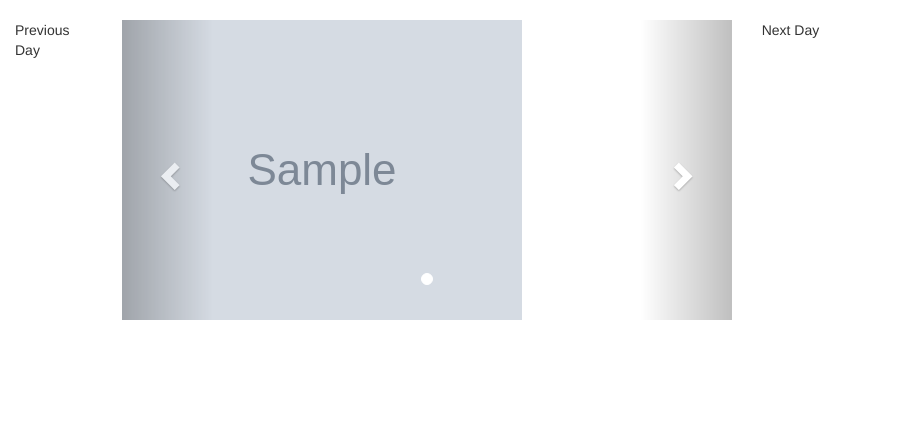
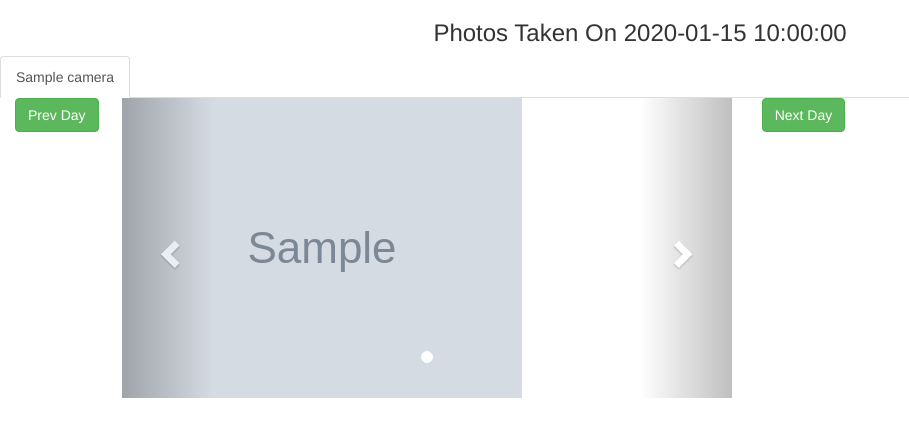
Before and after one commit to ShivonQ/Mars_Rover, a Flask app: template templates/photos.html in a window 1280 px wide. Shown: the part 52-489 px from the top of the page, without its empty margins (0-909 px from the left). Run offline with Flask 2, Linux system fonts and the light colour scheme; the template is opened without the code that fills it: most values are stand-ins (such as "Sample title", 1, 10 or a date in 2020); grey boxes marked "Sample" are stand-in pictures; some libraries are stand-ins or nearby versions.

Commit message:
New Branch for Cleanup. DB is gone, prev/next buttons in the works

```diff
--- a/templates/photos.html
+++ b/templates/photos.html
@@ -1,17 +1,55 @@
 {% extends 'base.html' %}
 {% block content %}
+<h3 style="text-align: center">Photos Taken On {{ date }} </h3>
+
+{#    <ul class="nav nav-tabs">
+  <li class="active"><a data-toggle="tab" href="#home">Home</a></li>
+  <li><a data-toggle="tab" href="#menu1">Menu 1</a></li>
+  <li><a data-toggle="tab" href="#menu2">Menu 2</a></li>
+</ul>
+
+<div class="tab-content">
+  <div id="home" class="tab-pane fade in active">
+    <h3>HOME</h3>
+    <p>Some content.</p>
+  </div>
+  <div id="menu1" class="tab-pane fade">
+    <h3>Menu 1</h3>
+    <p>Some content in menu 1.</p>
+  </div>
+  <div id="menu2" class="tab-pane fade">
+    <h3>Menu 2</h3>
+    <p>Some content in menu 2.</p>
+  </div>
+</div>#}
+    <ul class="nav nav-tabs">
+    {% if photos|length > 0 %}
+        {% for camera in photos %}
+            {% if loop.index0 == 0 %}
+                <li class="active"> <a data-toggle="tab" href="#{{ camera.cam_name }}-image-carousel">{{ camera.cam_name }}</a></li>
+            {% elif loop.index0 >= 1 %}
+                <li><a data-toggle="tab" href="#{{ camera.cam_name }}-image-carousel">{{ camera.cam_name }}</a></li>
+            {% endif %}
+        {% endfor %}
+    {% endif %}
+    </ul>
+
+    <div id="prev_div" class="col-sm-1">
+        <p id="prev_day" class="btn btn-success">Prev Day</p>
+    </div>
 
         <!-- Wrapper for slides -->
-    <div id="prev_div" class="col-sm-1">
-        <p id="prev_day">Previous Day</p>
-    </div>
-
-        <div id="allImages" class="col-sm-6">
+        <div id="allImages" class="col-sm-6 tab-content">
             {% if photos|length > 0 %}
                 {% for camera in photos %}
                     {#        MAKE ALL IMAGES INTO DIVS WITH CLASS NAME = camera['cam_name'] #}
                     {#                    THIS SHOULD MAKE A CAROUSELF FOR EACH CAMERA AND NAME IT IN THE CLASS #}
-                    <div id="{{ camera.cam_name }}-image-carousel" class="carousel slide {{ camera.cam_name }}" data-ride="carousel">
+{#-----------------------------------------------------THIS IS THE INDIVIDUAL CAROUSEL-------------------------------------------------#}
+                    {% if loop.index0 == 0 %}
+                        <div id="{{ camera.cam_name }}-image-carousel" class="carousel slide {{ camera.cam_name }} tab-pane fade in active" data-ride="carousel">
+                    {% elif loop.index0 >= 1 %}
+                        <div id="{{ camera.cam_name }}-image-carousel" class="carousel slide {{ camera.cam_name }} tab-pane fade" data-ride="carousel">
+                    {% endif %}
                         {#                    indicators of slide # #}
                         <ol class="{{ camera.cam_name }} carousel-indicators">
                             {%- for image_url in camera['img_src'] %}
@@ -50,12 +88,14 @@
                             <span class="sr-only">Next</span>
                         </a>
                     </div>
+{#---------------------------------------------------THIS IS THE END OF THE INDIVIDUAL CAROUSEL-------------------------------------------------#}
                 {% endfor %}
             {% endif %}
         </div>
     <div id="next_div" class="col-sm-1">
-        <p id="next_button">Next Day</p>
+        <p id="next_button" class="btn btn-success">Next Day</p>
     </div>
 
 
+
 {% endblock %}
```
